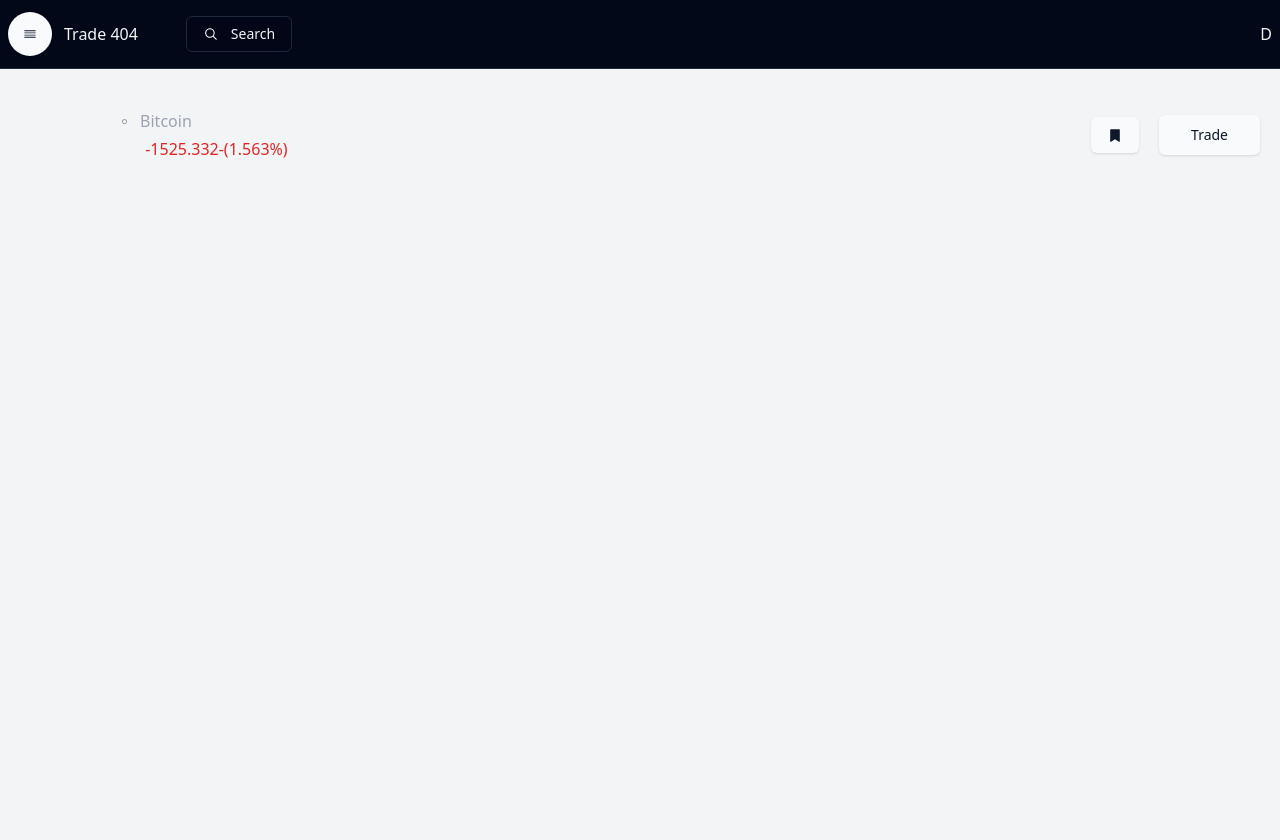
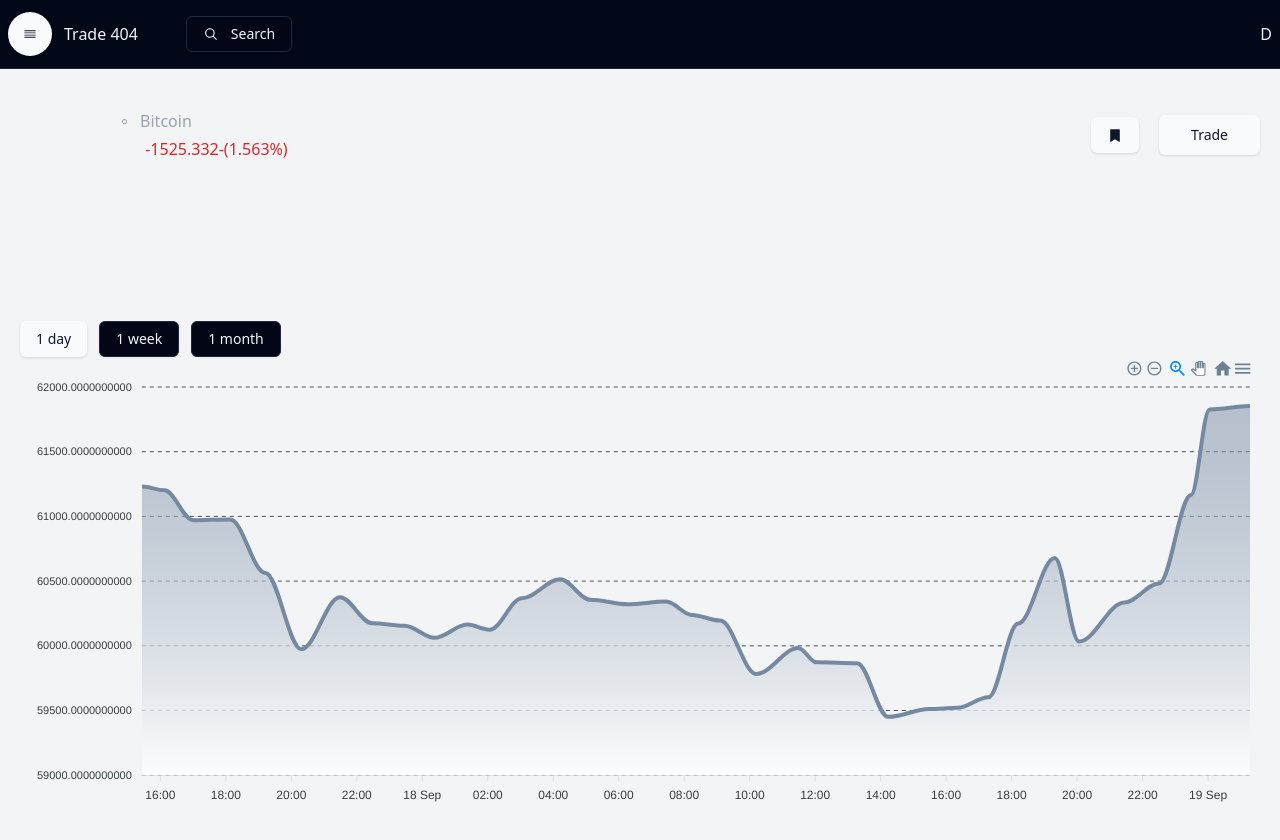
Before and after one commit to Trade404/trade-404-frontend, a React (Vite) app: page /market/1 in a window 1280 px wide. Before the commit this address had no page. Before the commit the page ends 800 px from the top, so only its background shows below. Built offline with nearby package versions, Linux system fonts and the light colour scheme.

Commit message:
add: StockChart to StockDetails component render

```diff
--- a/src/page/StockDetails/StockDetails.jsx
+++ b/src/page/StockDetails/StockDetails.jsx
@@ -4,6 +4,7 @@ import { Dialog, DialogContent, DialogDescription, DialogHeader, DialogTitle, Di
 import { BookmarkFilledIcon, BookmarkIcon, DotIcon } from "@radix-ui/react-icons";
 import React from "react";
 import TradingForm from "./TradingForm";
+import StockChart from "../Home/StockChart";
 
 const StockDetails = () => {
     return (
@@ -48,6 +49,9 @@ const StockDetails = () => {
                 </Dialog>
             </div>
         </div>
+        <div className="mt-40">
+            <StockChart/>
+        </div>
     </div>)
 }
 
```
